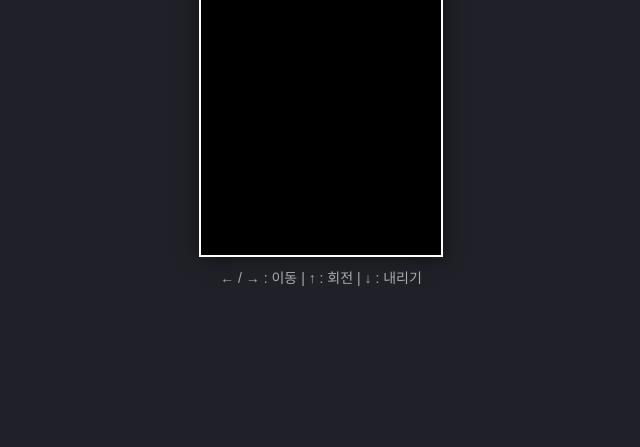
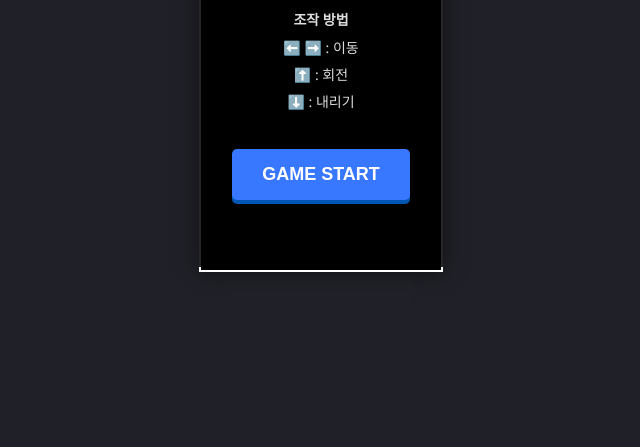
Before and after one commit to moonhg/blog, a plain HTML site: page tetris-game/index.html in a window 1280 px wide. Shown: the part 353-800 px from the top of the page, without its empty margins (319-959 px from the left). Drawn offline with Linux system fonts and the light colour scheme.

Commit message:
시작 버튼 사용 설명서 추가

```diff
--- a/tetris-game/index.html
+++ b/tetris-game/index.html
@@ -4,21 +4,29 @@
     <meta charset="UTF-8">
     <meta name="viewport" content="width=device-width, initial-scale=1.0">
     <title>JS Tetris</title>
-    <!-- CSS 파일 연결 -->
     <link rel="stylesheet" href="style.css">
 </head>
 <body>
 
-    <div class="score">점수: <span id="score">0</span></div>
+    <div class="game-container">
+        <div class="score">점수: <span id="score">0</span></div>
 
-    <!-- 게임 화면이 그려질 캔버스 -->
-    <canvas id="tetris" width="240" height="400"></canvas>
+        <!-- 게임 보드 -->
+        <canvas id="tetris" width="240" height="400"></canvas>
 
-    <div class="controls">
-        ← / → : 이동 | ↑ : 회전 | ↓ : 내리기
+        <!-- 메뉴 화면 (시작 버튼 및 설명) -->
+        <div id="menu" class="overlay">
+            <h1>TETRIS</h1>
+            <div class="controls-info">
+                <p><strong>조작 방법</strong></p>
+                <p>⬅️ ➡️ : 이동</p>
+                <p>⬆️ : 회전</p>
+                <p>⬇️ : 내리기</p>
+            </div>
+            <button id="start-btn" onclick="startGame()">GAME START</button>
+        </div>
     </div>
 
-    <!-- 자바스크립트 파일 연결 -->
     <script src="script.js"></script>
 </body>
 </html>
--- a/tetris-game/script.js
+++ b/tetris-game/script.js
@@ -1,10 +1,11 @@
 const canvas = document.getElementById('tetris');
 const context = canvas.getContext('2d');
+const menu = document.getElementById('menu');
+const startBtn = document.getElementById('start-btn');
 
-// 블록 크기 20배 확대 (원래 12x20 그리드 -> 240x400 픽셀)
 context.scale(20, 20);
 
-// 테트리스 조각(테트로미노) 정의
+// 테트리스 조각 정의
 function createPiece(type) {
     if (type === 'I') {
         return [
@@ -51,7 +52,6 @@ function createPiece(type) {
     }
 }
 
-// 게임 보드 생성 (w:너비, h:높이)
 function createMatrix(w, h) {
     const matrix = [];
     while (h--) {
@@ -60,7 +60,6 @@ function createMatrix(w, h) {
     return matrix;
 }
 
-// 충돌 감지 함수
 function collide(arena, player) {
     const [m, o] = [player.matrix, player.pos];
     for (let y = 0; y < m.length; ++y) {
@@ -74,19 +73,14 @@ function collide(arena, player) {
     return false;
 }
 
-// 화면 그리기
 function draw() {
-    // 배경 검은색으로 지우기
     context.fillStyle = '#000';
     context.fillRect(0, 0, canvas.width, canvas.height);
 
-    // 이미 쌓인 블록 그리기
     drawMatrix(arena, {x: 0, y: 0});
-    // 현재 조종 중인 블록 그리기
     drawMatrix(player.matrix, player.pos);
 }
 
-// 매트릭스(블록 데이터)를 캔버스에 그리는 함수
 function drawMatrix(matrix, offset) {
     matrix.forEach((row, y) => {
         row.forEach((value, x) => {
@@ -98,7 +92,6 @@ function drawMatrix(matrix, offset) {
     });
 }
 
-// 블록이 바닥에 닿았을 때 보드에 합치기
 function merge(arena, player) {
     player.matrix.forEach((row, y) => {
         row.forEach((value, x) => {
@@ -109,7 +102,6 @@ function merge(arena, player) {
     });
 }
 
-// 행렬 회전 (테트리스 블록 회전)
 function rotate(matrix, dir) {
     for (let y = 0; y < matrix.length; ++y) {
         for (let x = 0; x < y; ++x) {
@@ -123,7 +115,6 @@ function rotate(matrix, dir) {
     }
 }
 
-// 플레이어가 블록을 떨어뜨릴 때
 function playerDrop() {
     player.pos.y++;
     if (collide(arena, player)) {
@@ -136,7 +127,6 @@ function playerDrop() {
     dropCounter = 0;
 }
 
-// 플레이어 이동
 function playerMove(dir) {
     player.pos.x += dir;
     if (collide(arena, player)) {
@@ -144,22 +134,18 @@ function playerMove(dir) {
     }
 }
 
-// 블록 리셋 (새 블록 생성)
 function playerReset() {
     const pieces = 'ILJOTSZ';
     player.matrix = createPiece(pieces[pieces.length * Math.random() | 0]);
     player.pos.y = 0;
     player.pos.x = (arena[0].length / 2 | 0) - (player.matrix[0].length / 2 | 0);
 
-    // 새 블록을 만들었는데 바로 충돌하면 게임 오버
+    // 게임 오버 체크
     if (collide(arena, player)) {
-        arena.forEach(row => row.fill(0));
-        player.score = 0;
-        updateScore();
+        gameOver(); // 게임 오버 처리 함수 호출
     }
 }
 
-// 플레이어 회전 (벽 뚫기 방지 포함)
 function playerRotate(dir) {
     const pos = player.pos.x;
     let offset = 1;
@@ -175,7 +161,6 @@ function playerRotate(dir) {
     }
 }
 
-// 줄 삭제 (완성된 줄 확인)
 function arenaSweep() {
     outer: for (let y = arena.length - 1; y > 0; --y) {
         for (let x = 0; x < arena[y].length; ++x) {
@@ -194,12 +179,31 @@ function updateScore() {
     document.getElementById('score').innerText = player.score;
 }
 
-// 게임 루프 타이머 변수
+// 게임 오버 처리
+function gameOver() {
+    cancelAnimationFrame(requestId); // 게임 루프 정지
+    arena.forEach(row => row.fill(0)); // 보드 초기화
+    player.score = 0;
+    updateScore();
+
+    // 메뉴 다시 표시
+    menu.classList.remove('hidden');
+    startBtn.innerText = "RESTART"; // 버튼 텍스트 변경
+}
+
+// 게임 시작 함수 (버튼 클릭 시 호출)
+function startGame() {
+    menu.classList.add('hidden'); // 메뉴 숨김
+    playerReset(); // 플레이어/블록 리셋
+    updateScore(); // 점수 초기화
+    update(); // 게임 루프 시작
+}
+
 let dropCounter = 0;
 let dropInterval = 1000;
 let lastTime = 0;
+let requestId = null; // 애니메이션 프레임 ID 저장용
 
-// 게임 루프 함수
 function update(time = 0) {
     const deltaTime = time - lastTime;
     lastTime = time;
@@ -210,22 +214,20 @@ function update(time = 0) {
     }
 
     draw();
-    requestAnimationFrame(update);
+    requestId = requestAnimationFrame(update);
 }
 
-// 색상 팔레트
 const colors = [
     null,
-    '#FF0D72', // T
-    '#0DC2FF', // O
-    '#0DFF72', // L
-    '#F538FF', // J
-    '#FF8E0D', // I
-    '#FFE138', // S
-    '#3877FF', // Z
+    '#FF0D72',
+    '#0DC2FF',
+    '#0DFF72',
+    '#F538FF',
+    '#FF8E0D',
+    '#FFE138',
+    '#3877FF',
 ];
 
-// 게임 상태 객체
 const arena = createMatrix(12, 20);
 const player = {
     pos: {x: 0, y: 0},
@@ -233,20 +235,17 @@ const player = {
     score: 0,
 };
 
-// 키보드 입력 처리
 document.addEventListener('keydown', event => {
-    if (event.keyCode === 37) { // 왼쪽 화살표
-        playerMove(-1);
-    } else if (event.keyCode === 39) { // 오른쪽 화살표
-        playerMove(1);
-    } else if (event.keyCode === 40) { // 아래 화살표
-        playerDrop();
-    } else if (event.keyCode === 38) { // 위 화살표 (회전)
-        playerRotate(1);
+    // 메뉴가 숨겨져 있을 때(게임 중일 때)만 키보드 작동
+    if (menu.classList.contains('hidden')) {
+        if (event.keyCode === 37) {
+            playerMove(-1);
+        } else if (event.keyCode === 39) {
+            playerMove(1);
+        } else if (event.keyCode === 40) {
+            playerDrop();
+        } else if (event.keyCode === 38) {
+            playerRotate(1);
+        }
     }
 });
-
-// 게임 시작
-playerReset();
-updateScore();
-update();
--- a/tetris-game/style.css
+++ b/tetris-game/style.css
@@ -1,7 +1,7 @@
 body {
     background: #202028;
     color: #fff;
-    font-family: sans-serif;
+    font-family: 'Segoe UI', Tahoma, Geneva, Verdana, sans-serif;
     display: flex;
     flex-direction: column;
     align-items: center;
@@ -10,18 +10,80 @@ body {
     margin: 0;
 }
 
+/* 게임 전체 컨테이너 (위치 기준점) */
+.game-container {
+    position: relative;
+    text-align: center;
+}
+
 canvas {
     border: 2px solid #fff;
     box-shadow: 0 0 20px rgba(0,0,0,0.5);
+    background-color: #000;
+    display: block; /* 캔버스 아래 공백 제거 */
 }
 
 .score {
     font-size: 24px;
     margin-bottom: 10px;
+    font-weight: bold;
 }
 
-.controls {
-    margin-top: 10px;
+/* 메뉴 오버레이 (캔버스 위에 덮어씌움) */
+.overlay {
+    position: absolute;
+    top: 0;
+    left: 0;
+    width: 100%; /* 캔버스 너비에는 안 맞으므로 조정 필요하지만 컨테이너 기준이라 괜찮음 */
+    height: 100%;
+    background: rgba(0, 0, 0, 0.85);
+    display: flex;
+    flex-direction: column;
+    align-items: center;
+    justify-content: center;
+    /* 캔버스 크기에 맞게 위치 조정 (score 제외) */
+    top: 40px; /* 점수 높이만큼 내림 */
+    height: 404px; /* 캔버스 높이 + 테두리 */
+}
+
+h1 {
+    font-size: 40px;
+    margin: 0 0 20px 0;
+    color: #FF0D72;
+    text-shadow: 2px 2px #0DC2FF;
+}
+
+.controls-info {
+    margin-bottom: 30px;
+    line-height: 1.6;
     font-size: 14px;
-    color: #aaa;
+    color: #ddd;
 }
+
+.controls-info p {
+    margin: 5px 0;
+}
+
+/* 시작 버튼 스타일 */
+#start-btn {
+    padding: 15px 30px;
+    font-size: 18px;
+    font-weight: bold;
+    color: #fff;
+    background: #3877FF;
+    border: none;
+    border-radius: 5px;
+    cursor: pointer;
+    box-shadow: 0 4px #0056b3;
+    transition: all 0.1s;
+}
+
+#start-btn:active {
+    box-shadow: 0 0 #0056b3;
+    transform: translateY(4px);
+}
+
+/* 게임 중에는 메뉴 숨김 */
+.hidden {
+    display: none !important;
+}
```
